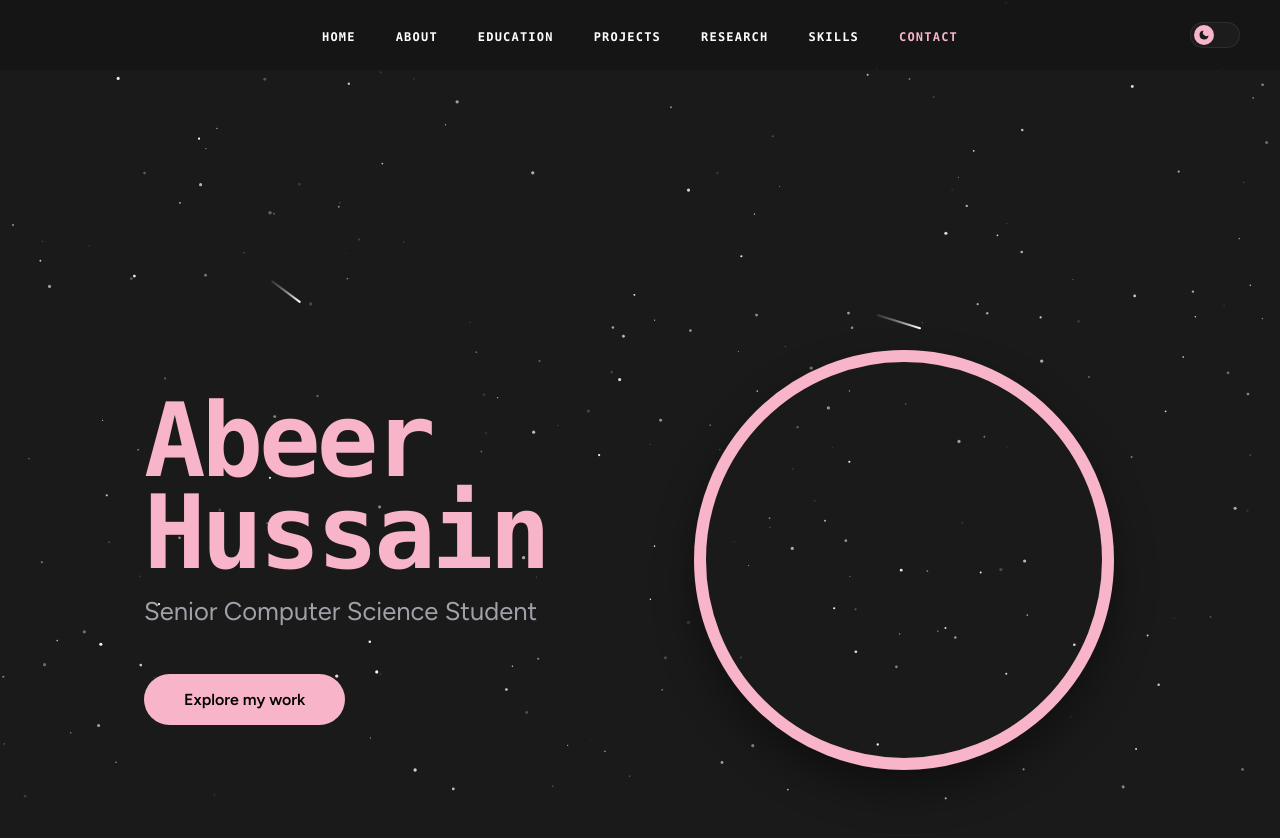
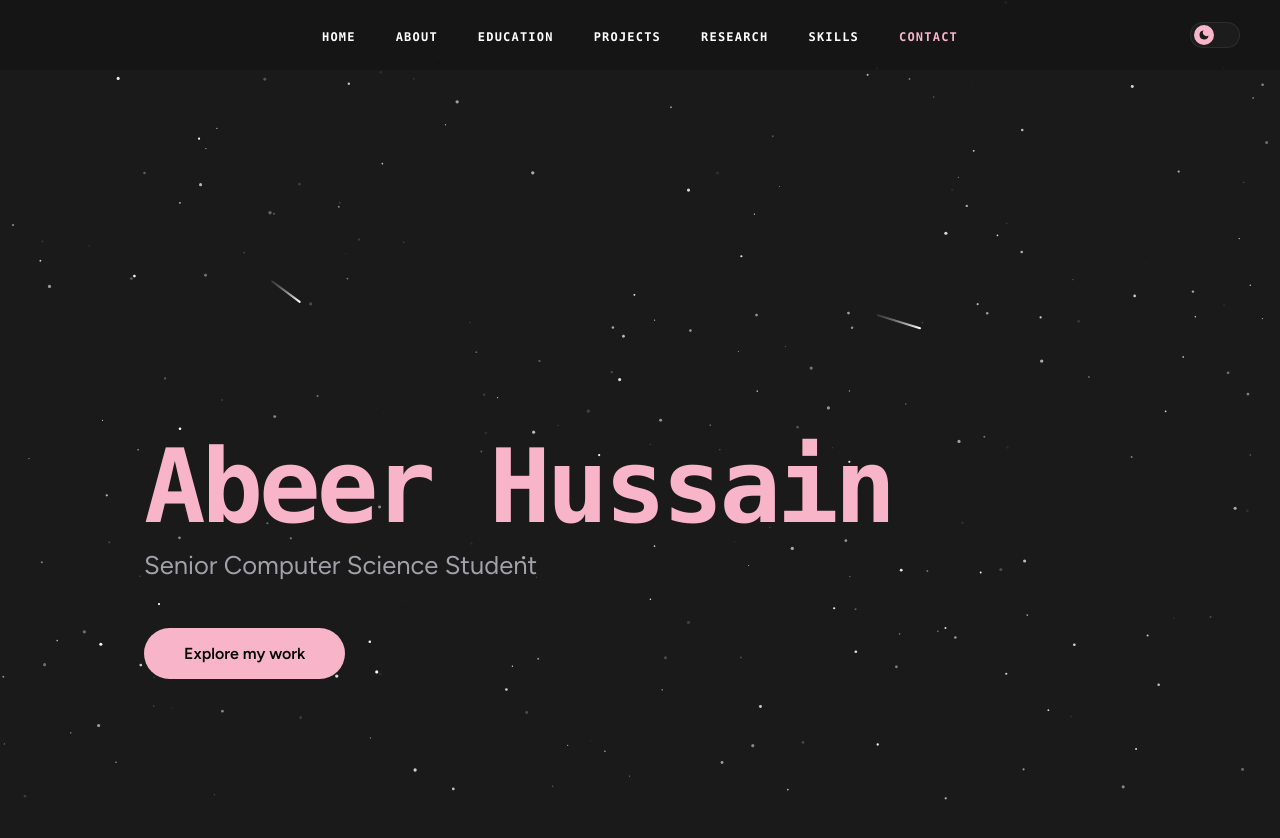
Before and after one commit to abeerahrar/Portfolio, a plain HTML site: page index.html in a window 1280 px wide. Shown: the top 838 px of the page. Drawn offline with Linux system fonts and the light colour scheme.

Commit message:
Refactor hero section and update LinkedIn link
Removed hero-right section and updated LinkedIn profile link.

```diff
--- a/index.html
+++ b/index.html
@@ -40,16 +40,13 @@
 
     <main>
         <section id="home" class="hero">
-            <div class="hero-left">
+            <div class="hero-center">
                 <h1 class="name">Abeer Hussain</h1>
                 <p class="hero-tagline">Senior Computer Science Student</p>
                 <a href="#projects" class="explore-btn">Explore my work</a>
             </div>
-            <div class="hero-right">
-                <div class="profile-circle">
-                    <img src="profile.jpg" alt="Abeer Hussain" class="profile-img">
-                </div>
-            </div>
+        </section>
+
         </section>
 
         <section id="about" class="section-container">
@@ -278,7 +275,7 @@
 </div>
                 <div class="contact-item">
                     <span class="contact-label">LINKEDIN</span>
-                    <a href="https://www.linkedin.com/in/abeer-hussain-bab934396/" class="contact-link">LinkedIn Profile</a>
+                    <a href="https://linkedin.com/in/yourprofile" class="contact-link">LinkedIn Profile</a>
                 </div>
                 <div class="contact-item">
                     <span class="contact-label">GITHUB</span>
```
